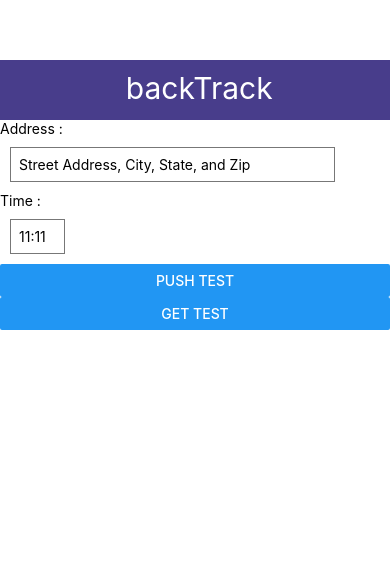
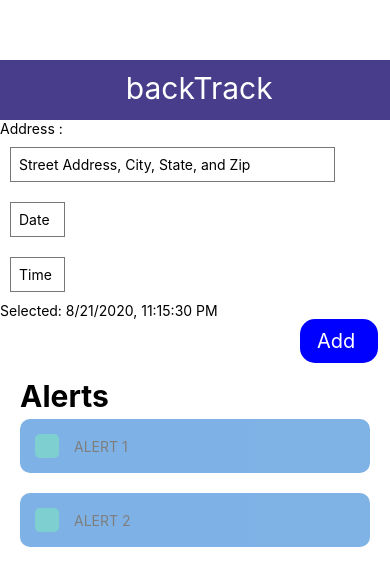
Before and after one commit to dprebyl/backtrack, a React Native app in the folder app/: screen / in a window 390 px wide. Shown: the top 586 px of the page. Built offline with nearby package versions, Linux system fonts and the light colour scheme.

Commit message:
time somewhat works

```diff
--- a/app/App.js
+++ b/app/App.js
@@ -2,7 +2,7 @@ import React, {useState} from 'react';
 import { StyleSheet, Text, TextInput, View, Button } from 'react-native';
 import Time from './Components/Time';
 import Header from './Components/Header';
-import {createAlert,getAlerts} from './Request';
+import Alerts from './Components/Alerts';
 
 
 //app it self
@@ -18,43 +18,10 @@ const App = () =>{
        placeholder="Street Address, City, State, and Zip"
        onChangeText={(getAddress) => setAdress(getAddress)} />
       <Time/>
-
-      <Button
-        onPress={
-          (userPhone,contactPhone,alertTime,alertMessage) => {
-            const d = new Date();
-            const db_date = d => d.toISOString().slice(0, 19).replace('T', ' ');
-            createAlert('+13149205055','+13149205055',db_date(d),'help!')
-          }
-        }
-        title="PUSH TEST"
-      />
-      <Text/>
-      <Text/>
-      <Button
-        onPress={
-          () => {
-            getAlerts('+13149205055')
-          }
-        }
-        title="GET TEST"
-      />
-
+      <Alerts/>
     </View>
   );
 };
-
-/*address input
-const addressGetter = () =>{
-  const [address, setAdress] = useState('2020 N 44th St Kansas City KS');
-  return(
-    <View style={styles.container}>
-      <Text>Adress :</Text>
-      <TextInput style={styles.input} />
-    </View>
-  );
-}; */
-
 
 const styles = StyleSheet.create({
   container: {
--- /dev/null
+++ b/app/Components/AlertList.js
@@ -0,0 +1,60 @@
+import React from 'react';
+import {StyleSheet, Text, TouchableOpacity, View,Button } from 'react-native';
+
+const AlertList = (props) => {
+    return(
+        <View style={styles.list}>
+            <View style={styles.listLeft}>
+                <TouchableOpacity onPress={() => alert('Alert Checked')} style={styles.square}></TouchableOpacity>
+                <Text style={styles.listText}>{props.text}</Text>
+            </View>
+            {/* <View style ={styles.circular}></View> */}
+
+        </View>
+    );
+};
+
+/*
+<TouchableOpacity onPress={() => alert('Alert Added')} style={styles.buttonAdd}>
+<Text style={styles.textAdd}>Add </Text>
+</TouchableOpacity>
+*/
+
+const styles = StyleSheet.create({
+    list:{
+        backgroundColor: '#0066CC',
+        padding: 15,
+        borderRadius: 10,
+        flexDirection: 'row',
+        alignItems: 'center',
+        justifyContent: 'space-between',
+        marginBottom: 20,
+        opacity: 0.5,
+    },
+    listLeft:{
+        flexDirection: 'row',
+        alignItems: 'center',
+        flexWrap: 'wrap',
+
+    },
+    square:{
+        width: 24,
+        height: 24,
+        backgroundColor: '#00FF66',
+        opacity: 0.4,
+        borderRadius: 5,
+        marginRight: 15,
+    },
+    listText:{
+        maxWidth: '80%',
+    },
+    circular:{
+        width: 15,
+        height: 15,
+        backgroundColor: '#55BCF6',
+        borderRadius: 5,
+        borderWidth: 3,
+    },
+    });
+
+export default AlertList;
--- /dev/null
+++ b/app/Components/Alerts.js
@@ -0,0 +1,62 @@
+import React from 'react';
+import {StyleSheet, Text, TouchableOpacity, View,Button } from 'react-native';
+import AlertList from './AlertList';
+
+
+const Alerts = () =>{
+  return(
+    <View style ={styles.container}>
+
+        {/*Add Button*/}
+        <TouchableOpacity onPress={() => alert('Alert Added')} style={styles.buttonAdd}>
+        <Text style={styles.textAdd}>Add </Text>
+        </TouchableOpacity>
+
+        {/*Alerts*/}
+        <View style={styles.alertWrapper}>
+            <Text style={styles.alertTitle}>Alerts</Text>
+
+                {/*Alert Lists will be below*/}
+                <View style={styles.alerts}>
+                   <AlertList text={'ALERT 1 '} />
+                   <AlertList text={'ALERT 2 '} />
+                </View>
+        </View>
+
+
+    </View>
+  );
+};
+
+const styles = StyleSheet.create({
+  textAdd:{
+    fontSize: 20,
+    color: '#fff',
+  },
+  container:{
+    flex: 1,
+  },
+  buttonAdd: {
+    backgroundColor: "blue",
+    padding: 10,
+    width: "20%",
+    marginHorizontal:300,
+    borderRadius: 15,
+    alignItems: 'center',
+    justifyContent: 'center',
+  },
+  alertWrapper:{
+      padding: 80,
+      paddingHorizontal:20,
+      paddingVertical: 15,
+  },
+  alertTitle:{
+      fontSize: 30,
+      fontWeight: 'bold',
+  },
+  alerts:{
+      marginTop: 5,
+  },
+});
+
+export default Alerts;
--- a/app/Components/Time.js
+++ b/app/Components/Time.js
@@ -1,29 +1,74 @@
 import React, { useState } from 'react'
-import { StyleSheet, Text, TextInput, View } from 'react-native';
+import { Button, StyleSheet, Text, TouchableOpacity, View } from 'react-native';
+import DateTimePicker from '@react-native-community/datetimepicker';
 
 const Time = () =>{
-    const [min, setMin] = useState("00:11");
-    const [hour, setHour] = useState("11:00");
+  const [date, setDate] = useState(new Date(1598051730000));
+  const [mode, setMode] = useState('date');
+  const [show, setShow] = useState(false);
+
+  const onChange = (event, selectedDate) => {
+    const currentDate = selectedDate;
+    setShow(false);
+    setDate(currentDate);
+  };
+
+  const showMode = (currentMode) => {
+    setShow(true);
+    setMode(currentMode);
+  };
+
+  const showDatepicker = () => {
+    showMode('date');
+  };
+
+  const showTimepicker = () => {
+    showMode('time');
+  };
+
+    //const [min, setMin] = useState("00:11");
+    //const [hour, setHour] = useState("11:00");
+
+    /*
+<TouchableOpacity onPress={() => alert('Alert Added')} style={styles.buttonAdd}>
+<Text style={styles.textAdd}>Add </Text>
+</TouchableOpacity>
+*/
   return(
-    <View>
-        {/* Time field*/}
-        <Text>Time :</Text>
-        <TextInput style={styles.timeInput1}
-        placeholder="11:11 "
-        onChangeText={(getHour) => setHour(getHour)} />
+    <View >
+        <View style>
+          <TouchableOpacity onPress={showDatepicker} style={styles.dateSelect}>
+          <Text>Date</Text>
+          </TouchableOpacity>
+        </View>
+        <View>
+        <TouchableOpacity onPress={showTimepicker} style={styles.timeSelect}>
+          <Text>Time</Text>
+          </TouchableOpacity>
+        </View>
+        <Text>Selected: {date.toLocaleString()}</Text>
+        {show && (
+          <DateTimePicker
+            testID="dateTimePicker"
+            value={date}
+            mode={mode}
+            is24Hour={true}
+            display='default'
+            onChange={onChange}
+          /> )}
     </View>
   );
 };
 
 const styles = StyleSheet.create({
-  timeInput1: {
+  dateSelect: {
     borderWidth: 1,
     borderColor: '#777',
     padding: 8,
     margin: 10,
     width:55,
   },
-  timeInput2: {
+  timeSelect: {
     borderWidth: 1,
     borderColor: '#777',
     padding: 8,
--- a/app/package.json
+++ b/app/package.json
@@ -10,6 +10,7 @@
     "eject": "expo eject"
   },
   "dependencies": {
+    "@react-native-community/datetimepicker": "4.0.0",
     "expo": "~44.0.0",
     "expo-status-bar": "~1.2.0",
     "react": "17.0.1",
```
Also changed, not shown: 2 other files (tests, documents, lock files or other folders).
